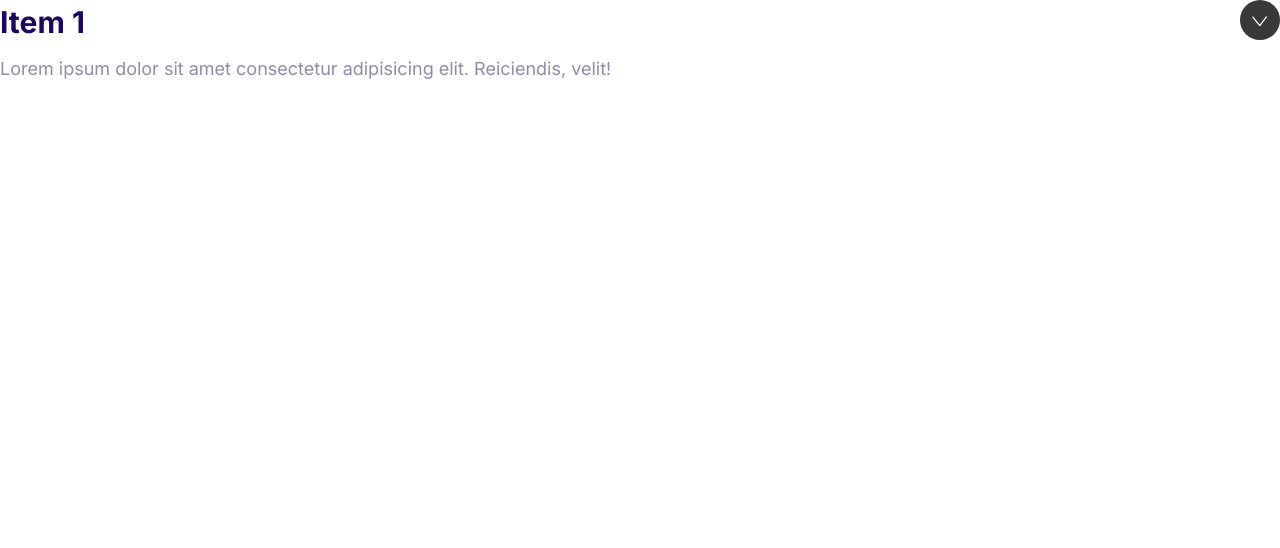
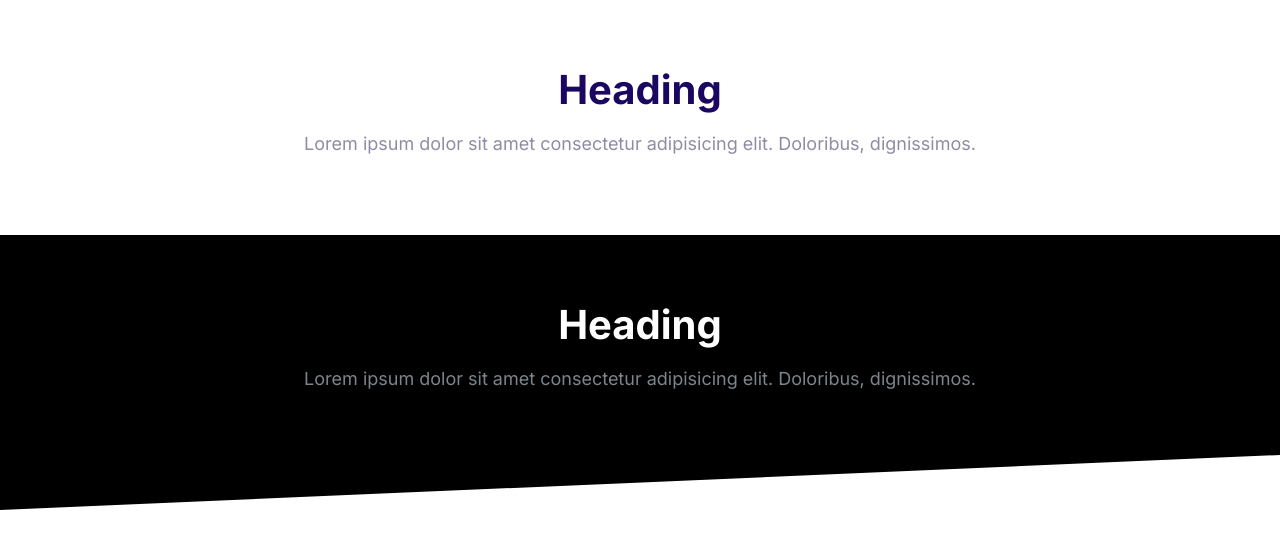
Before and after one commit to ali-reza-2531/moshify, a plain HTML site: page index.html in a window 1280 px wide. Drawn offline with Linux system fonts and the light colour scheme.

Commit message:
Define the style for blocks.

```diff
--- a/css/styles.css
+++ b/css/styles.css
@@ -473,3 +473,35 @@
     max-height: 100vh;
     opacity: 1;
 }
+/*Blocks*/
+.block{
+    --padding-vertical:6rem;
+    padding: var(--padding-vertical) 2rem;
+}
+.block__header{
+    text-align: center;
+}
+.block__heading{
+    margin-top: 0;
+}
+.block--dark{
+background: #000;
+color: #7b858b;
+max-width: 100%;
+}
+.block--dark .block__heading{
+    color: #fff;
+}
+.block--skwed-right{
+    padding-bottom: calc(var(--padding-vertical) + 4rem);
+    clip-path: polygon(0% 0%, 100% 0%, 100% 100%, 0% 80%);
+}
+.block--skwed-left{
+    padding-bottom: calc(var(--padding-vertical) + 4rem);
+    clip-path: polygon(0% 0%, 100% 0%, 100% 80%, 0% 100%);
+}
+.container{
+    max-width: 1140px;
+    margin: 0 auto;
+    text-align: center;
+}
--- a/index.html
+++ b/index.html
@@ -14,18 +14,26 @@
     <link rel="stylesheet" href="css/styles.css" />
   </head>
   <body>
-    <div class="collapsible collapsible--expanded">
-      <header class="collapsible__header">
-        <h2 class="collapsible__heading">Item 1</h2>
-        <svg class="icon icon--white collapsible--chevron">
-          <use xlink:href="images/sprite2.svg#chevron"></use>
-        </svg>
-      </header>
-      <div class="collapsible__content">
-        Lorem ipsum dolor sit amet consectetur adipisicing elit. Reiciendis,
-        velit!
+    <section class="block container">
+      <div class="block__header">
+        <h2 class="block__heading">Heading</h2>
+        <p>
+          Lorem ipsum dolor sit amet consectetur adipisicing elit. Doloribus,
+          dignissimos.
+        </p>
       </div>
-    </div>
+    </section>
+    <section class="block block--dark block--skwed-left">
+      <div class="container">
+        <div class="block__header">
+          <h2 class="block__heading">Heading</h2>
+          <p>
+            Lorem ipsum dolor sit amet consectetur adipisicing elit. Doloribus,
+            dignissimos.
+          </p>
+        </div>
+      </div>
+    </section>
     <script src="js/main.js"></script>
   </body>
 </html>
```
Also changed, not shown: components/blocks.html (added, +20 -0 lines).
